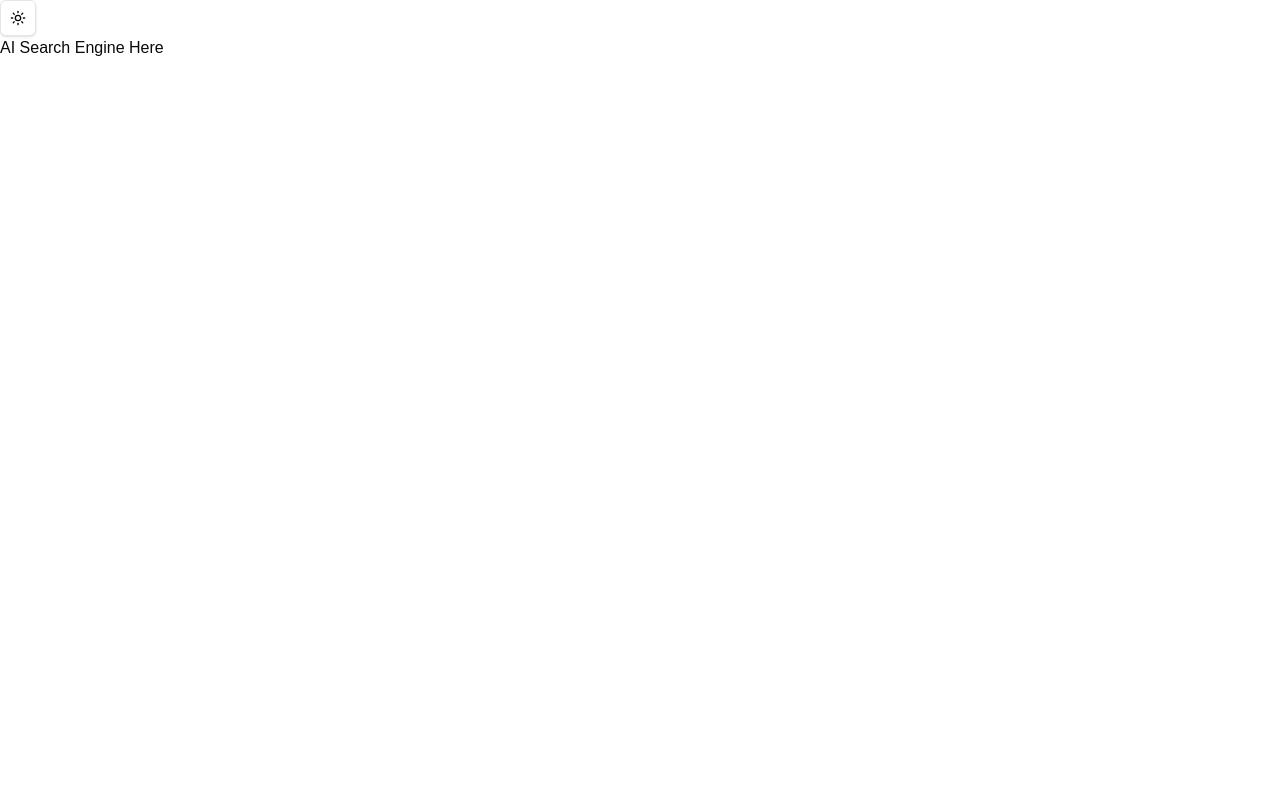
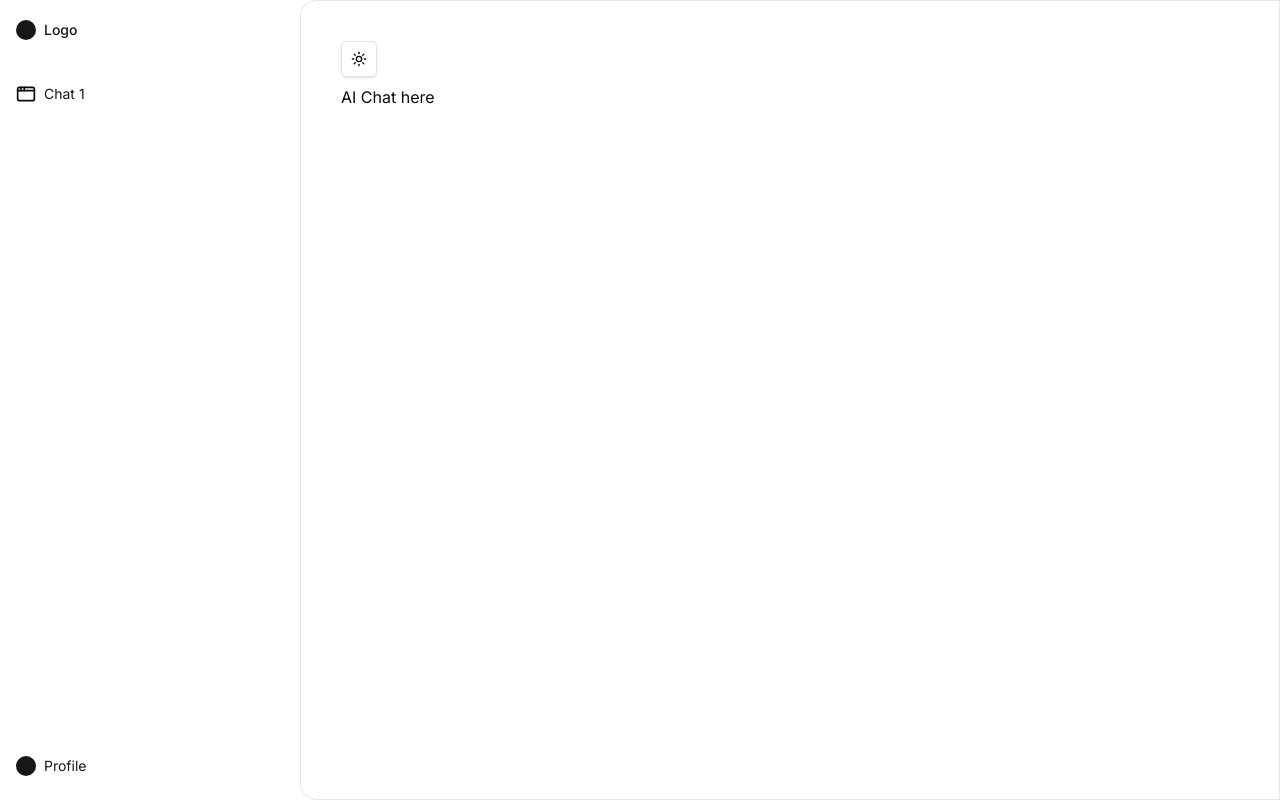
Before and after one commit to EmilsValdmanis/bachelor-ai-search-engine, a Next.js app: page / in a window 1280 px wide. Built offline with nearby package versions, Linux system fonts and the light colour scheme.

Commit message:
add animated sidebar

```diff
--- a/package.json
+++ b/package.json
@@ -15,6 +15,7 @@
         "class-variance-authority": "^0.7.1",
         "clsx": "^2.1.1",
         "lucide-react": "^0.474.0",
+        "motion": "^12.0.6",
         "next": "15.1.6",
         "next-themes": "^0.4.4",
         "react": "^19.0.0",
--- /dev/null
+++ b/src/app/(routes)/app-sidebar.tsx
@@ -0,0 +1,67 @@
+"use client";
+
+import React, { useState } from "react";
+import { Sidebar, SidebarBody, SidebarLink } from "@/components/ui/sidebar";
+import Link from "next/link";
+import { AppWindow } from "lucide-react";
+import { motion } from "framer-motion";
+
+function AppSidebar() {
+    const [open, setOpen] = useState(false);
+
+    const links = [
+        {
+            label: "Chat 1",
+            href: "#",
+            icon: <AppWindow className="size-5 flex-shrink-0" />,
+        },
+    ];
+
+    return (
+        <Sidebar open={open} setOpen={setOpen} animate={true}>
+            <SidebarBody className="justify-between gap-10">
+                <div className="flex flex-1 flex-col overflow-x-hidden overflow-y-auto">
+                    <>
+                        <Logo />
+                    </>
+                    <div className="mt-8 flex flex-col gap-2">
+                        {links.map((link, idx) => (
+                            <SidebarLink key={idx} link={link} />
+                        ))}
+                    </div>
+                </div>
+                <div>
+                    <SidebarLink
+                        link={{
+                            label: "Profile",
+                            href: "#",
+                            icon: (
+                                <div className="bg-primary size-5 flex-shrink-0 rounded-full" />
+                            ),
+                        }}
+                    />
+                </div>
+            </SidebarBody>
+        </Sidebar>
+    );
+}
+
+export default AppSidebar;
+
+export const Logo = () => {
+    return (
+        <Link
+            href="#"
+            className="relative z-20 flex items-center space-x-2 py-1 text-sm font-normal text-black"
+        >
+            <div className="bg-primary size-5 flex-shrink-0 rounded-full" />
+            <motion.span
+                initial={{ opacity: 0 }}
+                animate={{ opacity: 1 }}
+                className="text-primary font-medium whitespace-pre"
+            >
+                Logo
+            </motion.span>
+        </Link>
+    );
+};
--- /dev/null
+++ b/src/app/(routes)/layout.tsx
@@ -0,0 +1,20 @@
+import AppSidebar from "./app-sidebar";
+import { ModeToggle } from "@/components/mode-toggle";
+
+export default function RootLayout({
+    children,
+}: Readonly<{
+    children: React.ReactNode;
+}>) {
+    return (
+        <>
+            <AppSidebar />
+            <main className="flex grow">
+                <div className="flex h-full w-full flex-1 flex-col gap-2 border p-4 md:rounded-l-2xl md:p-10">
+                    <ModeToggle />
+                    {children}
+                </div>
+            </main>
+        </>
+    );
+}
--- /dev/null
+++ b/src/app/(routes)/page.tsx
@@ -0,0 +1,3 @@
+export default function Home() {
+    return <div>AI Chat here</div>;
+}
--- a/src/app/layout.tsx
+++ b/src/app/layout.tsx
@@ -1,22 +1,24 @@
-import type { Metadata } from "next";
-import { Geist, Geist_Mono } from "next/font/google";
+import type { Metadata, Viewport } from "next";
+import { Inter as FontSans } from "next/font/google";
 import { ThemeProvider } from "@/components/theme-provider";
-import { ModeToggle } from "@/components/mode-toggle";
+import { cn } from "@/lib/utils";
 import "./globals.css";
 
-const geistSans = Geist({
-    variable: "--font-geist-sans",
+const fontSans = FontSans({
     subsets: ["latin"],
-});
-
-const geistMono = Geist_Mono({
-    variable: "--font-geist-mono",
-    subsets: ["latin"],
+    variable: "--font-sans",
 });
 
 export const metadata: Metadata = {
     title: "Create Next App",
     description: "Generated by create next app",
+};
+
+export const viewport: Viewport = {
+    width: "device-width",
+    initialScale: 1,
+    minimumScale: 1,
+    maximumScale: 1,
 };
 
 export default function RootLayout({
@@ -27,7 +29,10 @@ export default function RootLayout({
     return (
         <html lang="en" suppressHydrationWarning>
             <body
-                className={`${geistSans.variable} ${geistMono.variable} antialiased`}
+                className={cn(
+                    "flex h-[100vh] flex-col font-sans antialiased md:flex-row",
+                    fontSans.variable,
+                )}
             >
                 <ThemeProvider
                     attribute="class"
@@ -35,7 +40,6 @@ export default function RootLayout({
                     enableSystem
                     disableTransitionOnChange
                 >
-                    <ModeToggle />
                     {children}
                 </ThemeProvider>
             </body>
--- a/src/app/page.tsx
+++ /dev/null
@@ -1,3 +0,0 @@
-export default function Home() {
-    return <div className="bg-background">AI Search Engine Here</div>;
-}
--- a/src/components/ui/dropdown-menu.tsx
+++ b/src/components/ui/dropdown-menu.tsx
@@ -1,44 +1,44 @@
-"use client"
+"use client";
 
-import * as React from "react"
-import * as DropdownMenuPrimitive from "@radix-ui/react-dropdown-menu"
-import { Check, ChevronRight, Circle } from "lucide-react"
+import * as React from "react";
+import * as DropdownMenuPrimitive from "@radix-ui/react-dropdown-menu";
+import { Check, ChevronRight, Circle } from "lucide-react";
 
-import { cn } from "@/lib/utils"
+import { cn } from "@/lib/utils";
 
-const DropdownMenu = DropdownMenuPrimitive.Root
+const DropdownMenu = DropdownMenuPrimitive.Root;
 
-const DropdownMenuTrigger = DropdownMenuPrimitive.Trigger
+const DropdownMenuTrigger = DropdownMenuPrimitive.Trigger;
 
-const DropdownMenuGroup = DropdownMenuPrimitive.Group
+const DropdownMenuGroup = DropdownMenuPrimitive.Group;
 
-const DropdownMenuPortal = DropdownMenuPrimitive.Portal
+const DropdownMenuPortal = DropdownMenuPrimitive.Portal;
 
-const DropdownMenuSub = DropdownMenuPrimitive.Sub
+const DropdownMenuSub = DropdownMenuPrimitive.Sub;
 
-const DropdownMenuRadioGroup = DropdownMenuPrimitive.RadioGroup
+const DropdownMenuRadioGroup = DropdownMenuPrimitive.RadioGroup;
 
 const DropdownMenuSubTrigger = React.forwardRef<
     React.ElementRef<typeof DropdownMenuPrimitive.SubTrigger>,
     React.ComponentPropsWithoutRef<typeof DropdownMenuPrimitive.SubTrigger> & {
-    inset?: boolean
+        inset?: boolean;
     }
 >(({ className, inset, children, ...props }, ref) => (
     <DropdownMenuPrimitive.SubTrigger
         ref={ref}
         className={cn(
-      "flex cursor-default gap-2 select-none items-center rounded-sm px-2 py-1.5 text-sm outline-none focus:bg-accent data-[state=open]:bg-accent [&_svg]:pointer-events-none [&_svg]:size-4 [&_svg]:shrink-0",
+            "focus:bg-accent data-[state=open]:bg-accent flex cursor-default items-center gap-2 rounded-sm px-2 py-1.5 text-sm outline-none select-none [&_svg]:pointer-events-none [&_svg]:size-4 [&_svg]:shrink-0",
             inset && "pl-8",
-      className
+            className,
         )}
         {...props}
     >
         {children}
         <ChevronRight className="ml-auto" />
     </DropdownMenuPrimitive.SubTrigger>
-))
+));
 DropdownMenuSubTrigger.displayName =
-  DropdownMenuPrimitive.SubTrigger.displayName
+    DropdownMenuPrimitive.SubTrigger.displayName;
 
 const DropdownMenuSubContent = React.forwardRef<
     React.ElementRef<typeof DropdownMenuPrimitive.SubContent>,
@@ -47,14 +47,14 @@ const DropdownMenuSubContent = React.forwardRef<
     <DropdownMenuPrimitive.SubContent
         ref={ref}
         className={cn(
-      "z-50 min-w-[8rem] overflow-hidden rounded-md border bg-popover p-1 text-popover-foreground shadow-lg data-[state=open]:animate-in data-[state=closed]:animate-out data-[state=closed]:fade-out-0 data-[state=open]:fade-in-0 data-[state=closed]:zoom-out-95 data-[state=open]:zoom-in-95 data-[side=bottom]:slide-in-from-top-2 data-[side=left]:slide-in-from-right-2 data-[side=right]:slide-in-from-left-2 data-[side=top]:slide-in-from-bottom-2",
-      className
+            "bg-popover text-popover-foreground data-[state=open]:animate-in data-[state=closed]:animate-out data-[state=closed]:fade-out-0 data-[state=open]:fade-in-0 data-[state=closed]:zoom-out-95 data-[state=open]:zoom-in-95 data-[side=bottom]:slide-in-from-top-2 data-[side=left]:slide-in-from-right-2 data-[side=right]:slide-in-from-left-2 data-[side=top]:slide-in-from-bottom-2 z-50 min-w-[8rem] overflow-hidden rounded-md border p-1 shadow-lg",
+            className,
         )}
         {...props}
     />
-))
+));
 DropdownMenuSubContent.displayName =
-  DropdownMenuPrimitive.SubContent.displayName
+    DropdownMenuPrimitive.SubContent.displayName;
 
 const DropdownMenuContent = React.forwardRef<
     React.ElementRef<typeof DropdownMenuPrimitive.Content>,
@@ -65,33 +65,33 @@ const DropdownMenuContent = React.forwardRef<
             ref={ref}
             sideOffset={sideOffset}
             className={cn(
-        "z-50 min-w-[8rem] overflow-hidden rounded-md border bg-popover p-1 text-popover-foreground shadow-md",
+                "bg-popover text-popover-foreground z-50 min-w-[8rem] overflow-hidden rounded-md border p-1 shadow-md",
                 "data-[state=open]:animate-in data-[state=closed]:animate-out data-[state=closed]:fade-out-0 data-[state=open]:fade-in-0 data-[state=closed]:zoom-out-95 data-[state=open]:zoom-in-95 data-[side=bottom]:slide-in-from-top-2 data-[side=left]:slide-in-from-right-2 data-[side=right]:slide-in-from-left-2 data-[side=top]:slide-in-from-bottom-2",
-        className
+                className,
             )}
             {...props}
         />
     </DropdownMenuPrimitive.Portal>
-))
-DropdownMenuContent.displayName = DropdownMenuPrimitive.Content.displayName
+));
+DropdownMenuContent.displayName = DropdownMenuPrimitive.Content.displayName;
 
 const DropdownMenuItem = React.forwardRef<
     React.ElementRef<typeof DropdownMenuPrimitive.Item>,
     React.ComponentPropsWithoutRef<typeof DropdownMenuPrimitive.Item> & {
-    inset?: boolean
+        inset?: boolean;
     }
 >(({ className, inset, ...props }, ref) => (
     <DropdownMenuPrimitive.Item
         ref={ref}
         className={cn(
-      "relative flex cursor-default select-none items-center gap-2 rounded-sm px-2 py-1.5 text-sm outline-none transition-colors focus:bg-accent focus:text-accent-foreground data-[disabled]:pointer-events-none data-[disabled]:opacity-50 [&>svg]:size-4 [&>svg]:shrink-0",
+            "focus:bg-accent focus:text-accent-foreground relative flex cursor-default items-center gap-2 rounded-sm px-2 py-1.5 text-sm transition-colors outline-none select-none data-[disabled]:pointer-events-none data-[disabled]:opacity-50 [&>svg]:size-4 [&>svg]:shrink-0",
             inset && "pl-8",
-      className
+            className,
         )}
         {...props}
     />
-))
-DropdownMenuItem.displayName = DropdownMenuPrimitive.Item.displayName
+));
+DropdownMenuItem.displayName = DropdownMenuPrimitive.Item.displayName;
 
 const DropdownMenuCheckboxItem = React.forwardRef<
     React.ElementRef<typeof DropdownMenuPrimitive.CheckboxItem>,
@@ -100,8 +100,8 @@ const DropdownMenuCheckboxItem = React.forwardRef<
     <DropdownMenuPrimitive.CheckboxItem
         ref={ref}
         className={cn(
-      "relative flex cursor-default select-none items-center rounded-sm py-1.5 pl-8 pr-2 text-sm outline-none transition-colors focus:bg-accent focus:text-accent-foreground data-[disabled]:pointer-events-none data-[disabled]:opacity-50",
-      className
+            "focus:bg-accent focus:text-accent-foreground relative flex cursor-default items-center rounded-sm py-1.5 pr-2 pl-8 text-sm transition-colors outline-none select-none data-[disabled]:pointer-events-none data-[disabled]:opacity-50",
+            className,
         )}
         checked={checked}
         {...props}
@@ -113,9 +113,9 @@ const DropdownMenuCheckboxItem = React.forwardRef<
         </span>
         {children}
     </DropdownMenuPrimitive.CheckboxItem>
-))
+));
 DropdownMenuCheckboxItem.displayName =
-  DropdownMenuPrimitive.CheckboxItem.displayName
+    DropdownMenuPrimitive.CheckboxItem.displayName;
 
 const DropdownMenuRadioItem = React.forwardRef<
     React.ElementRef<typeof DropdownMenuPrimitive.RadioItem>,
@@ -124,8 +124,8 @@ const DropdownMenuRadioItem = React.forwardRef<
     <DropdownMenuPrimitive.RadioItem
         ref={ref}
         className={cn(
-      "relative flex cursor-default select-none items-center rounded-sm py-1.5 pl-8 pr-2 text-sm outline-none transition-colors focus:bg-accent focus:text-accent-foreground data-[disabled]:pointer-events-none data-[disabled]:opacity-50",
-      className
+            "focus:bg-accent focus:text-accent-foreground relative flex cursor-default items-center rounded-sm py-1.5 pr-2 pl-8 text-sm transition-colors outline-none select-none data-[disabled]:pointer-events-none data-[disabled]:opacity-50",
+            className,
         )}
         {...props}
     >
@@ -136,13 +136,13 @@ const DropdownMenuRadioItem = React.forwardRef<
         </span>
         {children}
     </DropdownMenuPrimitive.RadioItem>
-))
-DropdownMenuRadioItem.displayName = DropdownMenuPrimitive.RadioItem.displayName
+));
+DropdownMenuRadioItem.displayName = DropdownMenuPrimitive.RadioItem.displayName;
 
 const DropdownMenuLabel = React.forwardRef<
     React.ElementRef<typeof DropdownMenuPrimitive.Label>,
     React.ComponentPropsWithoutRef<typeof DropdownMenuPrimitive.Label> & {
-    inset?: boolean
+        inset?: boolean;
     }
 >(({ className, inset, ...props }, ref) => (
     <DropdownMenuPrimitive.Label
@@ -150,12 +150,12 @@ const DropdownMenuLabel = React.forwardRef<
         className={cn(
             "px-2 py-1.5 text-sm font-semibold",
             inset && "pl-8",
-      className
+            className,
         )}
         {...props}
     />
-))
-DropdownMenuLabel.displayName = DropdownMenuPrimitive.Label.displayName
+));
+DropdownMenuLabel.displayName = DropdownMenuPrimitive.Label.displayName;
 
 const DropdownMenuSeparator = React.forwardRef<
     React.ElementRef<typeof DropdownMenuPrimitive.Separator>,
@@ -163,11 +163,11 @@ const DropdownMenuSeparator = React.forwardRef<
 >(({ className, ...props }, ref) => (
     <DropdownMenuPrimitive.Separator
         ref={ref}
-    className={cn("-mx-1 my-1 h-px bg-muted", className)}
+        className={cn("bg-muted -mx-1 my-1 h-px", className)}
         {...props}
     />
-))
-DropdownMenuSeparator.displayName = DropdownMenuPrimitive.Separator.displayName
+));
+DropdownMenuSeparator.displayName = DropdownMenuPrimitive.Separator.displayName;
 
 const DropdownMenuShortcut = ({
     className,
@@ -175,12 +175,15 @@ const DropdownMenuShortcut = ({
 }: React.HTMLAttributes<HTMLSpanElement>) => {
     return (
         <span
-      className={cn("ml-auto text-xs tracking-widest opacity-60", className)}
+            className={cn(
+                "ml-auto text-xs tracking-widest opacity-60",
+                className,
+            )}
             {...props}
         />
-  )
-}
-DropdownMenuShortcut.displayName = "DropdownMenuShortcut"
+    );
+};
+DropdownMenuShortcut.displayName = "DropdownMenuShortcut";
 
 export {
     DropdownMenu,
@@ -198,4 +201,4 @@ export {
     DropdownMenuSubContent,
     DropdownMenuSubTrigger,
     DropdownMenuRadioGroup,
-}
+};
--- /dev/null
+++ b/src/components/ui/sidebar.tsx
@@ -0,0 +1,198 @@
+"use client";
+import { cn } from "@/lib/utils";
+import Link, { LinkProps } from "next/link";
+import React, { useState, createContext, useContext } from "react";
+import { AnimatePresence, motion } from "framer-motion";
+import { Menu, X } from "lucide-react";
+import { Button } from "./button";
+
+interface Links {
+    label: string;
+    href: string;
+    icon: React.JSX.Element | React.ReactNode;
+}
+
+interface SidebarContextProps {
+    open: boolean;
+    setOpen: React.Dispatch<React.SetStateAction<boolean>>;
+    animate: boolean;
+}
+
+const SidebarContext = createContext<SidebarContextProps | undefined>(
+    undefined,
+);
+
+export const useSidebar = () => {
+    const context = useContext(SidebarContext);
+    if (!context) {
+        throw new Error("useSidebar must be used within a SidebarProvider");
+    }
+    return context;
+};
+
+export const SidebarProvider = ({
+    children,
+    open: openProp,
+    setOpen: setOpenProp,
+    animate = true,
+}: {
+    children: React.ReactNode;
+    open?: boolean;
+    setOpen?: React.Dispatch<React.SetStateAction<boolean>>;
+    animate?: boolean;
+}) => {
+    const [openState, setOpenState] = useState(false);
+
+    const open = openProp !== undefined ? openProp : openState;
+    const setOpen = setOpenProp !== undefined ? setOpenProp : setOpenState;
+
+    return (
+        <SidebarContext.Provider value={{ open, setOpen, animate: animate }}>
+            {children}
+        </SidebarContext.Provider>
+    );
+};
+
+export const Sidebar = ({
+    children,
+    open,
+    setOpen,
+    animate,
+}: {
+    children: React.ReactNode;
+    open?: boolean;
+    setOpen?: React.Dispatch<React.SetStateAction<boolean>>;
+    animate?: boolean;
+}) => {
+    return (
+        <SidebarProvider open={open} setOpen={setOpen} animate={animate}>
+            {children}
+        </SidebarProvider>
+    );
+};
+
+export const SidebarBody = (props: React.ComponentProps<typeof motion.div>) => {
+    return (
+        <>
+            <DesktopSidebar {...props} />
+            <MobileSidebar {...(props as React.ComponentProps<"div">)} />
+        </>
+    );
+};
+
+export const DesktopSidebar = ({
+    className,
+    children,
+    ...props
+}: React.ComponentProps<typeof motion.div>) => {
+    const { open, setOpen, animate } = useSidebar();
+    return (
+        <>
+            <motion.div
+                className={cn(
+                    "hidden h-full w-[300px] flex-shrink-0 px-4 py-4 md:flex md:flex-col",
+                    className,
+                )}
+                animate={{
+                    width: animate ? (open ? "300px" : "60px") : "300px",
+                }}
+                onMouseEnter={() => setOpen(true)}
+                onMouseLeave={() => setOpen(false)}
+                {...props}
+            >
+                {children}
+            </motion.div>
+        </>
+    );
+};
+
+export const MobileSidebar = ({
+    className,
+    children,
+    ...props
+}: React.ComponentProps<"div">) => {
+    const { open, setOpen } = useSidebar();
+    return (
+        <>
+            <div
+                className={cn(
+                    "flex h-12 w-full flex-row items-center justify-between px-4 py-4 md:hidden",
+                )}
+                {...props}
+            >
+                <div className="z-20 flex w-full justify-start">
+                    <Button
+                        variant="ghost"
+                        size="icon"
+                        onClick={() => setOpen(!open)}
+                    >
+                        <Menu className="fill-primary !size-5" />
+                    </Button>
+                </div>
+                <AnimatePresence>
+                    {open && (
+                        <motion.div
+                            initial={{ x: "-100%", opacity: 0 }}
+                            animate={{ x: 0, opacity: 1 }}
+                            exit={{ x: "-100%", opacity: 0 }}
+                            transition={{
+                                duration: 0.3,
+                                ease: "easeInOut",
+                            }}
+                            className={cn(
+                                "bg-background fixed inset-0 z-[100] flex h-full w-full flex-col justify-between p-10",
+                                className,
+                            )}
+                        >
+                            <div
+                                className="text-primary absolute top-10 right-10 z-50"
+                                onClick={() => setOpen(!open)}
+                            >
+                                <X />
+                            </div>
+                            {children}
+                        </motion.div>
+                    )}
+                </AnimatePresence>
+            </div>
+        </>
+    );
+};
+
+export const SidebarLink = ({
+    link,
+    className,
+    ...props
+}: {
+    link: Links;
+    className?: string;
+    props?: LinkProps;
+}) => {
+    const { open, animate } = useSidebar();
+    return (
+        <Link
+            href={link.href}
+            className={cn(
+                "group/sidebar flex items-center justify-start gap-2 py-2",
+                className,
+            )}
+            {...props}
+        >
+            {link.icon}
+
+            <motion.span
+                animate={{
+                    display: animate
+                        ? open
+                            ? "inline-block"
+                            : "none"
+                        : "inline-block",
+                    opacity: animate ? (open ? 1 : 0) : 1,
+                }}
+                className="text-primary !m-0 inline-block !p-0 text-sm whitespace-pre transition duration-150 group-hover/sidebar:translate-x-1"
+            >
+                {link.label}
+            </motion.span>
+        </Link>
+    );
+};
```
Also changed, not shown: src/components/ui/button.tsx (+13 -13 lines), 1 other file (tests, documents, lock files or other folders). Lines whose indentation alone changed are shown as unchanged.
